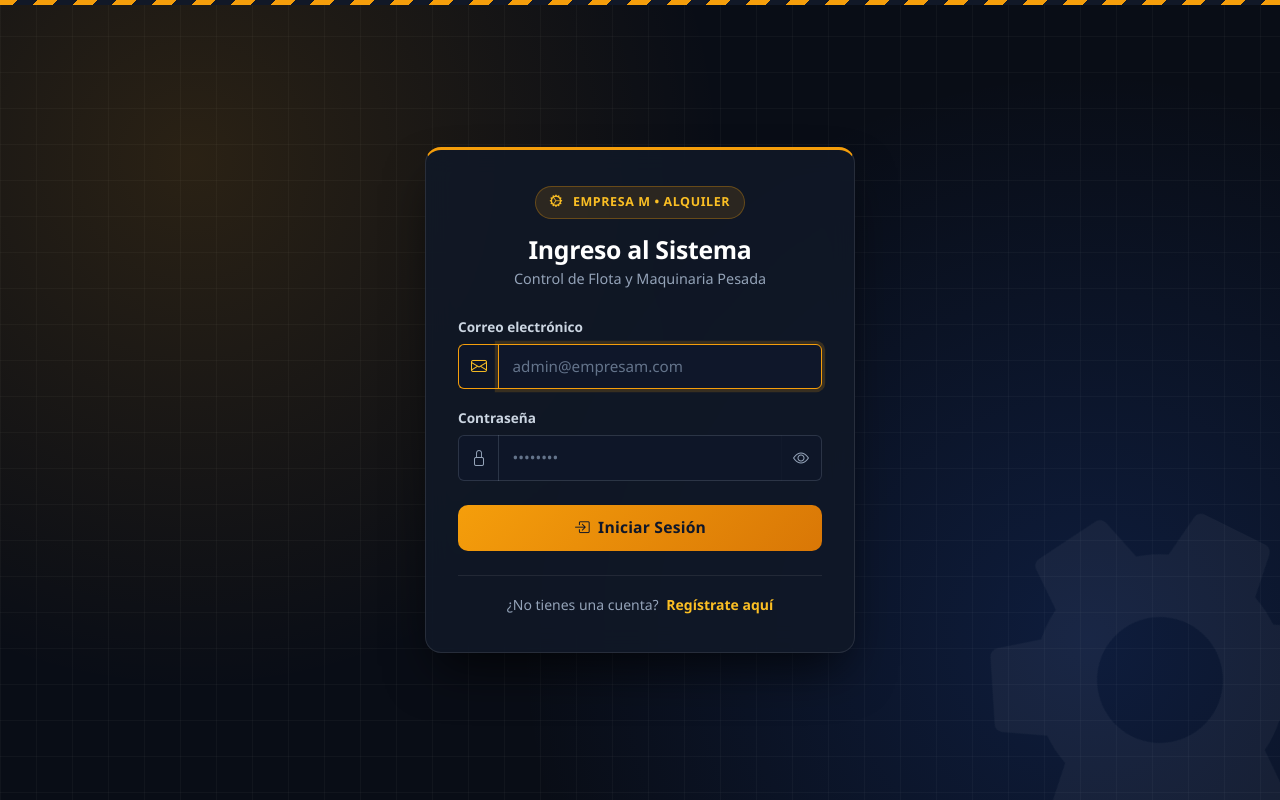
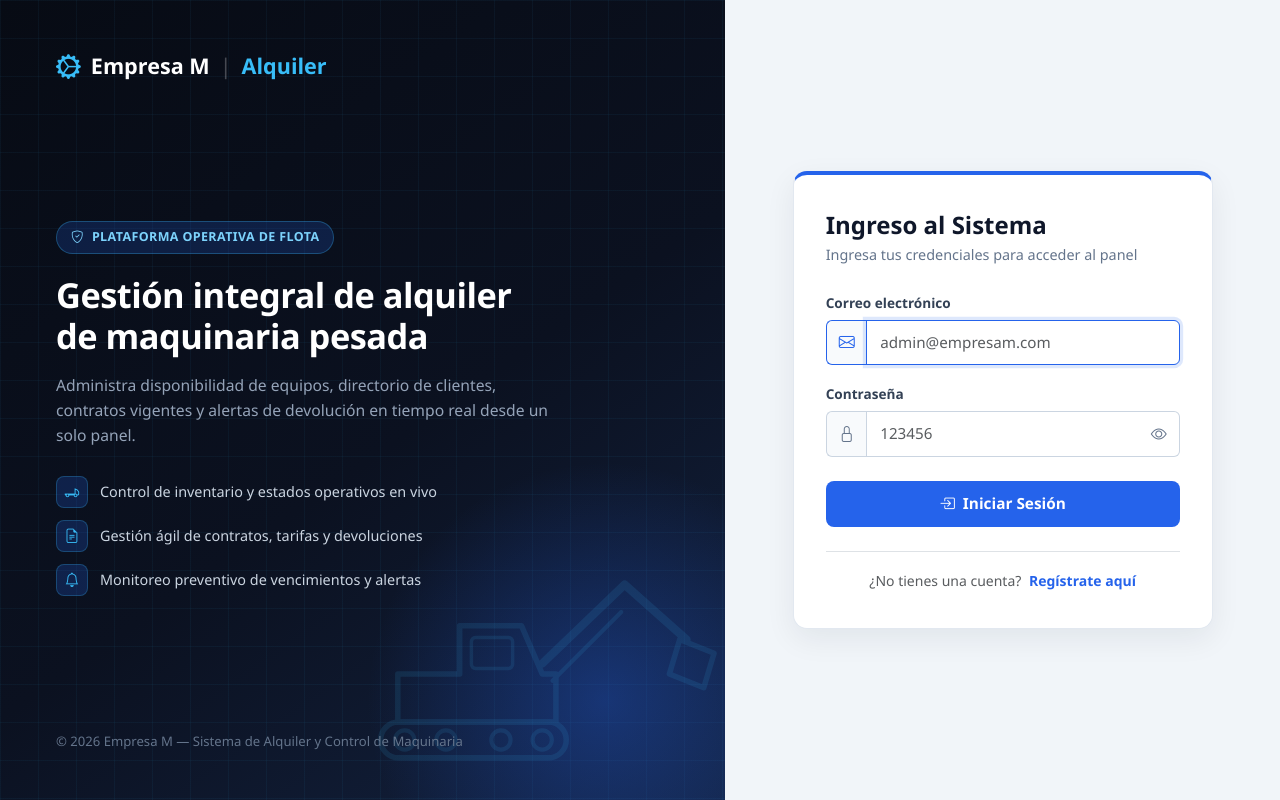
Before and after one commit to Darwin1235/LP2, a PHP site: page / in a window 1280 px wide. Run offline with PHP 8.4, Linux system fonts and the light colour scheme.

Commit message:
Login 2.0 modif con todo el proyecto

```diff
--- a/views/auth/login.php
+++ b/views/auth/login.php
@@ -3,226 +3,357 @@
 <head>
     <meta charset="UTF-8">
     <meta name="viewport" content="width=device-width, initial-scale=1.0">
-    <title>Ingreso al Sistema — Empresa M | Alquiler de Maquinaria</title>
+    <title>Ingreso al Sistema — Empresa M | Alquiler</title>
     <link href="https://cdn.jsdelivr.net/npm/bootstrap@5.3.0/dist/css/bootstrap.min.css" rel="stylesheet">
     <link href="https://cdn.jsdelivr.net/npm/bootstrap-icons@1.11.1/font/bootstrap-icons.css" rel="stylesheet">
     <style>
         :root {
-            --bg-dark: #090d16;
-            --bg-panel: rgba(17, 24, 39, 0.88);
-            --accent-amber: #f59e0b;
-            --accent-blue: #2563eb;
-            --border-subtle: rgba(255, 255, 255, 0.1);
+            --nav-dark: #0b1120;
+            --nav-dark-2: #111827;
+            --brand-blue: #2563eb;
+            --brand-blue-hover: #1d4ed8;
+            --brand-cyan: #38bdf8;
+            --surface-bg: #f1f5f9;
         }
 
         body {
             min-height: 100vh;
             margin: 0;
-            background-color: var(--bg-dark);
-            background-image:
-                radial-gradient(circle at 15% 20%, rgba(245, 158, 11, 0.14) 0%, transparent 42%),
-                radial-gradient(circle at 85% 80%, rgba(37, 99, 235, 0.18) 0%, transparent 45%),
-                linear-gradient(rgba(255, 255, 255, 0.03) 1px, transparent 1px),
-                linear-gradient(90deg, rgba(255, 255, 255, 0.03) 1px, transparent 1px);
-            background-size: 100% 100%, 100% 100%, 36px 36px, 36px 36px;
+            background-color: var(--surface-bg);
             font-family: 'Segoe UI', system-ui, -apple-system, sans-serif;
-            color: #f8fafc;
             display: flex;
-            align-items: center;
-            justify-content: center;
-            position: relative;
-            overflow-x: hidden;
-            padding: 1.5rem 1rem;
+            align-items: stretch;
         }
 
-        .hazard-top-bar {
-            position: fixed;
-            top: 0;
-            left: 0;
-            right: 0;
-            height: 5px;
-            background: repeating-linear-gradient(
-                -45deg,
-                #f59e0b,
-                #f59e0b 14px,
-                #111827 14px,
-                #111827 28px
-            );
-            z-index: 100;
+        .split-container {
+            display: flex;
+            width: 100%;
+            min-height: 100vh;
         }
 
-        .bg-gear-watermark {
-            position: fixed;
-            right: -90px;
-            bottom: -90px;
-            width: 420px;
-            height: 420px;
-            opacity: 0.045;
-            pointer-events: none;
-            z-index: 0;
-            animation: spinSlow 90s linear infinite;
+        .brand-side {
+            flex: 1.15;
+            background: linear-gradient(145deg, #070b14 0%, #0b1120 55%, #132240 100%);
+            color: #ffffff;
+            padding: 3rem 3.5rem;
+            display: flex;
+            flex-direction: column;
+            justify-content: space-between;
+            position: relative;
+            overflow: hidden;
         }
 
-        @keyframes spinSlow {
-            from { transform: rotate(0deg); }
-            to { transform: rotate(360deg); }
+        .brand-side::before {
+            content: "";
+            position: absolute;
+            inset: 0;
+            background-image:
+                linear-gradient(rgba(56, 189, 248, 0.05) 1px, transparent 1px),
+                linear-gradient(90deg, rgba(56, 189, 248, 0.05) 1px, transparent 1px);
+            background-size: 38px 38px;
+            pointer-events: none;
         }
 
-        .auth-wrapper {
-            width: 100%;
-            max-width: 430px;
+        .brand-side::after {
+            content: "";
+            position: absolute;
+            width: 480px;
+            height: 480px;
+            right: -120px;
+            bottom: -140px;
+            background: radial-gradient(circle, rgba(37, 99, 235, 0.35) 0%, transparent 70%);
+            pointer-events: none;
+        }
+
+        .brand-logo {
+            display: inline-flex;
+            align-items: center;
+            gap: 10px;
+            font-size: 1.35rem;
+            font-weight: 700;
             position: relative;
             z-index: 2;
         }
 
-        .auth-card {
-            background: var(--bg-panel);
-            backdrop-filter: blur(14px);
-            -webkit-backdrop-filter: blur(14px);
-            border: 1px solid var(--border-subtle);
-            border-top: 3px solid var(--accent-amber);
-            border-radius: 16px;
-            padding: 2.25rem 2rem;
-            box-shadow: 0 25px 50px -12px rgba(0, 0, 0, 0.7);
+        .brand-logo i {
+            color: var(--brand-cyan);
+            font-size: 1.55rem;
         }
 
-        .brand-badge {
+        .brand-logo .divider {
+            color: rgba(255, 255, 255, 0.25);
+            font-weight: 300;
+        }
+
+        .brand-logo .highlight {
+            color: var(--brand-cyan);
+        }
+
+        .hero-content {
+            position: relative;
+            z-index: 2;
+            max-width: 500px;
+        }
+
+        .hero-pill {
             display: inline-flex;
             align-items: center;
-            gap: 10px;
-            background: rgba(245, 158, 11, 0.12);
-            border: 1px solid rgba(245, 158, 11, 0.3);
-            color: #fbbf24;
+            gap: 8px;
+            background: rgba(37, 99, 235, 0.2);
+            border: 1px solid rgba(56, 189, 248, 0.3);
+            color: #7dd3fc;
+            font-size: 0.78rem;
+            font-weight: 600;
             padding: 6px 14px;
             border-radius: 50px;
-            font-size: 0.78rem;
-            font-weight: 700;
-            letter-spacing: 0.6px;
-            text-transform: uppercase;
-            margin-bottom: 1rem;
+            margin-bottom: 1.25rem;
+            letter-spacing: 0.4px;
         }
 
-        .brand-title {
-            font-size: 1.55rem;
+        .hero-title {
+            font-size: 2.15rem;
             font-weight: 700;
-            color: #ffffff;
-            letter-spacing: -0.3px;
+            line-height: 1.2;
+            margin-bottom: 1rem;
+            letter-spacing: -0.5px;
         }
 
-        .brand-subtitle {
+        .hero-desc {
             color: #94a3b8;
+            font-size: 0.98rem;
+            line-height: 1.6;
+            margin-bottom: 1.75rem;
+        }
+
+        .feature-list {
+            display: grid;
+            gap: 0.75rem;
+        }
+
+        .feature-item {
+            display: flex;
+            align-items: center;
+            gap: 12px;
+            color: #cbd5e1;
+            font-size: 0.9rem;
+        }
+
+        .feature-icon {
+            width: 32px;
+            height: 32px;
+            border-radius: 8px;
+            background: rgba(37, 99, 235, 0.22);
+            border: 1px solid rgba(56, 189, 248, 0.25);
+            color: var(--brand-cyan);
+            display: flex;
+            align-items: center;
+            justify-content: center;
+            flex-shrink: 0;
+        }
+
+        .machinery-bg-svg {
+            position: absolute;
+            right: -20px;
+            bottom: 20px;
+            width: 440px;
+            opacity: 0.11;
+            pointer-events: none;
+            z-index: 1;
+        }
+
+        .brand-footer {
+            position: relative;
+            z-index: 2;
+            color: #64748b;
+            font-size: 0.82rem;
+        }
+
+        .form-side {
+            flex: 0.95;
+            background-color: var(--surface-bg);
+            display: flex;
+            align-items: center;
+            justify-content: center;
+            padding: 2rem 1.5rem;
+        }
+
+        .login-card {
+            width: 100%;
+            max-width: 420px;
+            background: #ffffff;
+            border: 1px solid #e2e8f0;
+            border-top: 4px solid var(--brand-blue);
+            border-radius: 14px;
+            padding: 2.25rem 2rem;
+            box-shadow: 0 10px 30px rgba(15, 23, 42, 0.07);
+        }
+
+        .login-title {
+            font-size: 1.5rem;
+            font-weight: 700;
+            color: #0f172a;
+        }
+
+        .login-subtitle {
+            color: #64748b;
             font-size: 0.9rem;
         }
 
         .form-label {
-            color: #cbd5e1;
             font-size: 0.85rem;
             font-weight: 600;
+            color: #334155;
             margin-bottom: 0.4rem;
         }
 
         .input-group-text {
-            background-color: rgba(15, 23, 42, 0.9);
-            border: 1px solid rgba(148, 163, 184, 0.22);
+            background-color: #f8fafc;
+            border: 1px solid #cbd5e1;
             border-right: none;
-            color: #94a3b8;
+            color: #64748b;
         }
 
         .form-control {
-            background-color: rgba(15, 23, 42, 0.9);
-            border: 1px solid rgba(148, 163, 184, 0.22);
-            color: #f8fafc;
+            border: 1px solid #cbd5e1;
             padding: 0.65rem 0.85rem;
             font-size: 0.95rem;
+            color: #0f172a;
         }
 
-        .form-control::placeholder {
+        .form-control:focus {
+            border-color: var(--brand-blue);
+            box-shadow: 0 0 0 0.2rem rgba(37, 99, 235, 0.15);
+        }
+
+        .input-group:focus-within .input-group-text {
+            border-color: var(--brand-blue);
+            color: var(--brand-blue);
+        }
+
+        .btn-toggle-pass {
+            background-color: #ffffff;
+            border: 1px solid #cbd5e1;
+            border-left: none;
             color: #64748b;
         }
 
-        .form-control:focus {
-            background-color: rgba(15, 23, 42, 1);
-            border-color: var(--accent-amber);
-            color: #ffffff;
-            box-shadow: 0 0 0 0.2rem rgba(245, 158, 11, 0.18);
+        .btn-toggle-pass:hover {
+            color: var(--brand-blue);
+            background-color: #f8fafc;
         }
 
-        .input-group:focus-within .input-group-text {
-            border-color: var(--accent-amber);
-            color: #fbbf24;
+        .btn-primary-brand {
+            background-color: var(--brand-blue);
+            border: none;
+            color: #ffffff;
+            font-weight: 600;
+            padding: 0.72rem 1rem;
+            border-radius: 8px;
+            font-size: 0.96rem;
+            transition: background-color 0.15s ease, transform 0.15s ease;
         }
 
-        .btn-toggle-pass {
-            background-color: rgba(15, 23, 42, 0.9);
-            border: 1px solid rgba(148, 163, 184, 0.22);
-            border-left: none;
-            color: #94a3b8;
+        .btn-primary-brand:hover {
+            background-color: var(--brand-blue-hover);
+            color: #ffffff;
+            transform: translateY(-1px);
         }
 
-        .btn-toggle-pass:hover {
-            color: #fbbf24;
-            background-color: rgba(30, 41, 59, 0.9);
-        }
-
-        .btn-industrial {
-            background: linear-gradient(135deg, #f59e0b 0%, #d97706 100%);
-            border: none;
-            color: #0f172a;
-            font-weight: 700;
-            padding: 0.72rem 1rem;
-            border-radius: 10px;
-            font-size: 0.98rem;
-            letter-spacing: 0.2px;
-            transition: transform 0.15s ease, box-shadow 0.15s ease;
-        }
-
-        .btn-industrial:hover {
-            background: linear-gradient(135deg, #fbbf24 0%, #f59e0b 100%);
-            color: #090d16;
-            transform: translateY(-1px);
-            box-shadow: 0 10px 20px -5px rgba(245, 158, 11, 0.4);
-        }
-
-        .auth-footer-link {
-            color: #fbbf24;
+        .link-brand {
+            color: var(--brand-blue);
             text-decoration: none;
             font-weight: 600;
         }
 
-        .auth-footer-link:hover {
-            color: #fde68a;
+        .link-brand:hover {
             text-decoration: underline;
+        }
+
+        @media (max-width: 900px) {
+            .brand-side {
+                display: none;
+            }
+            .form-side {
+                background: linear-gradient(145deg, #0b1120 0%, #132240 100%);
+            }
         }
     </style>
 </head>
 <body>
 
-<div class="hazard-top-bar"></div>
+<div class="split-container">
+    <div class="brand-side">
+        <div class="brand-logo">
+            <i class="bi bi-gear-wide-connected"></i>
+            <span>Empresa M</span>
+            <span class="divider">|</span>
+            <span class="highlight">Alquiler</span>
+        </div>
 
-<svg class="bg-gear-watermark" viewBox="0 0 24 24" fill="#ffffff" xmlns="http://www.w3.org/2000/svg">
-    <path d="M19.14 12.94c.04-.31.06-.63.06-.94 0-.31-.02-.63-.06-.94l2.03-1.58a.49.49 0 0 0 .12-.61l-1.92-3.32a.49.49 0 0 0-.59-.22l-2.39.96c-.5-.38-1.03-.7-1.62-.94l-.36-2.54a.484.484 0 0 0-.48-.41h-3.84c-.24 0-.43.17-.47.41l-.36 2.54c-.59.24-1.13.57-1.62.94l-2.39-.96c-.22-.08-.47 0-.59.22L2.74 8.87c-.12.21-.08.47.12.61l2.03 1.58c-.05.31-.07.63-.07.94s.02.63.07.94l-2.03 1.58a.49.49 0 0 0-.12.61l1.92 3.32c.12.22.37.29.59.22l2.39-.96c.5.38 1.03.7 1.62.94l.36 2.54c.05.24.24.41.48.41h3.84c.24 0 .44-.17.47-.41l.36-2.54c.59-.24 1.13-.56 1.62-.94l2.39.96c.22.08.47 0 .59-.22l1.92-3.32c.12-.22.07-.47-.12-.61l-2.01-1.58zM12 15.6A3.6 3.6 0 1 1 12 8.4a3.6 3.6 0 0 1 0 7.2z"/>
+        <div class="hero-content">
+            <div class="hero-pill">
+                <i class="bi bi-shield-check"></i>
+                <span>PLATAFORMA OPERATIVA DE FLOTA</span>
+            </div>
+            <h1 class="hero-title">Gestión integral de alquiler de maquinaria pesada</h1>
+            <p class="hero-desc">
+                Administra disponibilidad de equipos, directorio de clientes, contratos vigentes y alertas de devolución en tiempo real desde un solo panel.
+            </p>
+
+            <div class="feature-list">
+                <div class="feature-item">
+                    <div class="feature-icon"><i class="bi bi-truck-flatbed"></i></div>
+                    <span>Control de inventario y estados operativos en vivo</span>
+                </div>
+                <div class="feature-item">
+                    <div class="feature-icon"><i class="bi bi-file-earmark-text"></i></div>
+                    <span>Gestión ágil de contratos, tarifas y devoluciones</span>
+                </div>
+                <div class="feature-item">
+                    <div class="feature-icon"><i class="bi bi-bell"></i></div>
+                    <span>Monitoreo preventivo de vencimientos y alertas</span>
+                </div>
+            </div>
+        </div>
+
+        <svg class="machinery-bg-svg" viewBox="0 0 640 360" fill="none" xmlns="http://www.w3.org/2000/svg">
+            <rect x="110" y="275" width="270" height="52" rx="26" stroke="#38bdf8" stroke-width="8"/>
+            <circle cx="145" cy="301" r="14" stroke="#38bdf8" stroke-width="6"/>
+            <circle cx="205" cy="301" r="14" stroke="#38bdf8" stroke-width="6"/>
+            <circle cx="285" cy="301" r="14" stroke="#38bdf8" stroke-width="6"/>
+            <circle cx="345" cy="301" r="14" stroke="#38bdf8" stroke-width="6"/>
+            <path d="M135 275V205H225V135H315L345 205H365V275H135Z" stroke="#38bdf8" stroke-width="8" stroke-linejoin="round"/>
+            <rect x="242" y="152" width="60" height="45" rx="6" stroke="#38bdf8" stroke-width="5"/>
+            <path d="M345 190L465 75L555 155" stroke="#38bdf8" stroke-width="12" stroke-linecap="round" stroke-linejoin="round"/>
+            <path d="M360 215L460 115" stroke="#38bdf8" stroke-width="6" stroke-linecap="round"/>
+            <path d="M545 155L595 175L580 225L530 205Z" stroke="#38bdf8" stroke-width="8" stroke-linejoin="round"/>
         </svg>
 
-<div class="auth-wrapper">
-    <div class="auth-card">
-        <div class="text-center mb-4">
-            <div class="brand-badge">
-                <i class="bi bi-gear-wide-connected"></i>
-                <span>Empresa M • Alquiler</span>
+        <div class="brand-footer">
+            © 2026 Empresa M — Sistema de Alquiler y Control de Maquinaria
         </div>
-            <h1 class="brand-title mb-1">Ingreso al Sistema</h1>
-            <p class="brand-subtitle mb-0">Control de Flota y Maquinaria Pesada</p>
+    </div>
+
+    <div class="form-side">
+        <div class="login-card">
+            <div class="mb-4">
+                <div class="d-flex align-items-center gap-2 mb-2 d-lg-none">
+                    <i class="bi bi-gear-wide-connected text-primary fs-4"></i>
+                    <span class="fw-bold text-dark">Empresa M | <span class="text-primary">Alquiler</span></span>
+                </div>
+                <h2 class="login-title mb-1">Ingreso al Sistema</h2>
+                <p class="login-subtitle mb-0">Ingresa tus credenciales para acceder al panel</p>
             </div>
 
             <?php if (isset($_GET['registered'])): ?>
-            <div class="alert alert-success d-flex align-items-center py-2 px-3 small border-0" style="background: rgba(22, 163, 74, 0.2); color: #86efac;">
+                <div class="alert alert-success d-flex align-items-center py-2 px-3 small">
                     <i class="bi bi-check-circle-fill me-2"></i>
                     <div>Cuenta creada correctamente. Ya puedes iniciar sesión.</div>
                 </div>
             <?php endif; ?>
 
             <?php if (!empty($error)): ?>
-            <div class="alert alert-danger d-flex align-items-center py-2 px-3 small border-0" style="background: rgba(220, 38, 38, 0.22); color: #fca5a5;">
+                <div class="alert alert-danger d-flex align-items-center py-2 px-3 small">
                     <i class="bi bi-exclamation-triangle-fill me-2"></i>
                     <div><?= htmlspecialchars($error) ?></div>
                 </div>
@@ -241,23 +372,24 @@
                     <label class="form-label">Contraseña</label>
                     <div class="input-group">
                         <span class="input-group-text"><i class="bi bi-lock"></i></span>
-                    <input type="password" name="contrasena" id="loginPassword" class="form-control" required placeholder="••••••••">
-                    <button class="btn btn-toggle-pass" type="button" id="toggleLoginPass" title="Mostrar/Ocultar contraseña">
+                        <input type="password" name="contrasena" id="loginPassword" class="form-control" required placeholder="123456">
+                        <button class="btn btn-toggle-pass" type="button" id="toggleLoginPass" title="Mostrar u ocultar contraseña">
                             <i class="bi bi-eye" id="toggleLoginIcon"></i>
                         </button>
                     </div>
                 </div>
 
-            <button type="submit" class="btn btn-industrial w-100">
+                <button type="submit" class="btn btn-primary-brand w-100">
                     <i class="bi bi-box-arrow-in-right me-1"></i> Iniciar Sesión
                 </button>
             </form>
 
-        <div class="text-center mt-4 pt-3" style="border-top: 1px solid rgba(255,255,255,0.08);">
-            <small style="color: #94a3b8;">
+            <div class="text-center mt-4 pt-3 border-top">
+                <small class="text-muted">
                     ¿No tienes una cuenta?
-                <a href="index.php?action=register" class="auth-footer-link ms-1">Regístrate aquí</a>
+                    <a href="index.php?action=register" class="link-brand ms-1">Regístrate aquí</a>
                 </small>
+            </div>
         </div>
     </div>
 </div>
```
Also changed, not shown: views/auth/register.php (+201 -125 lines). Lines whose indentation alone changed are shown as unchanged.
